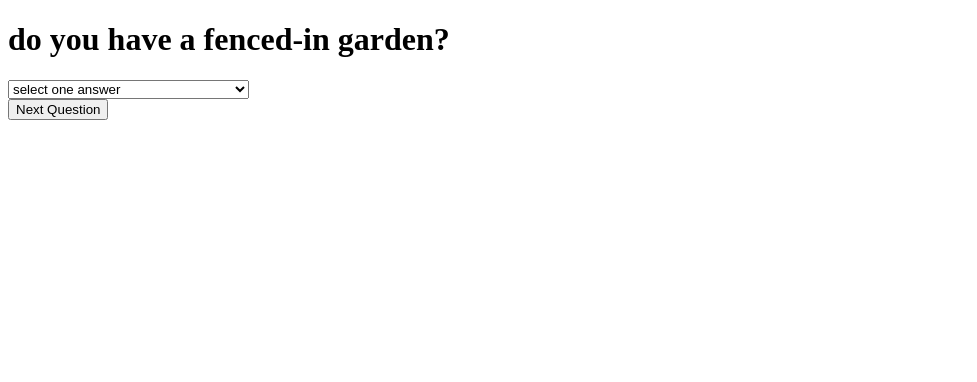
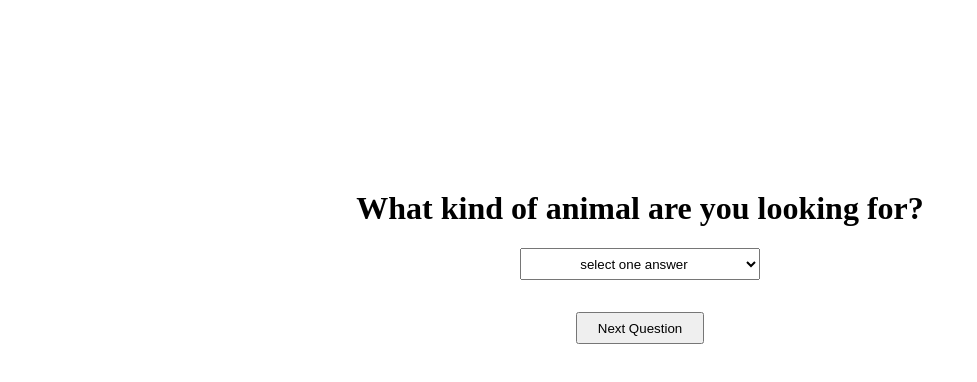
Before and after one commit to evelyn516/Adoption, a React (Create React App) app in the folder client/: page /quiz in a window 1280 px wide. Shown: the top 382 px of the page, without its empty margins (0-977 px from the left). Built offline with nearby package versions, Linux system fonts and the light colour scheme.

Commit message:
added logic to guarentee the questions get answered before going foward

```diff
--- a/client/src/pages/Quiz/index.jsx
+++ b/client/src/pages/Quiz/index.jsx
@@ -8,26 +8,37 @@ const [questions, setQuestions] = useState ([
   {question:'Big or small?', answers: ['small', 'medium', 'big', 'size doesn\'t matter!' ]},
   {question:'Are you an active person?', answers: ['couch potato', 'reasonably', 'very']},
   {question:'Do you have children at home?', answers: ['yes - young children', 'yes - teenagers', 'no-thank god']},
-  {question:'do you have other pets?', answers: ['yes - a cat', 'yes - a dog', 'nope']},
-  {question:'do you have a fenced-in garden?', answers: ['yes', 'no - but there\'s green space close-by', 'no - I live in the city']},
-  {question:'what kind of maintenance can you provide for grooming?', answers: ['ew hair', 'some', 'so fluffy!']},
+  {question:'Do you have other pets?', answers: ['yes - a cat', 'yes - a dog', 'nope']},
+  {question:'Do you have a fenced-in garden?', answers: ['yes', 'no - but there\'s green space close-by', 'no - I live in the city']},
+  {question:'What kind of maintenance can you provide for grooming?', answers: ['ew hair', 'some', 'so fluffy!']},
   {question:'How much time will your pet have to spend alone', answers: ['none - wfh', 'some - but I can arrange care', 'reasonable - I work a lot']},
   {question:'Would you be able to take a pet with some behavioural issues that needs extra training?', answers: ['nope', 'minor', 'some', 'I like a challenge']},
   {question:'Can you tolerate some damage to your furniture and clothes until your pet is trained?', answers: ['nope', 'a little', 'I don\'t mind']
 }])
 
 
-const [currentQuestion, setCurrentQuestion] = useState(5)
+const [currentQuestion, setCurrentQuestion] = useState(0)
 const [response, setResponse] = useState([])
 const nextQuetions = currentQuestion + 1;
-
+let responseItem = ''
 
 const handleResponse = (e) => {
-let responseItem = e.target.value
+responseItem = e.target.value
 setResponse(response.push(responseItem))
 console.log(response)
 
 }
+
+const nextQuestion = () => {
+  if (responseItem === "") {
+    alert(" You must choose one answer to continue!")
+  } else{
+    setCurrentQuestion(currentQuestion + 1)
+
+  }
+}
+
+// if (currentQuestion === "") {
 
   return (
 
@@ -41,23 +52,24 @@ console.log(response)
 </div> */}
 <h1 className="questions"> {questions[currentQuestion].question}</h1>
 
-<div>
+<div className="answers-grid">
 
           <select className="category" value={questions[currentQuestion].answers} onChange={handleResponse}>
 
-          <option>select one answer</option>
+          <option className="single-opt">select one answer</option>
 
           {questions[currentQuestion].answers && questions[currentQuestion].answers.map((answer) => (
-          <option value={answer} key={answer[currentQuestion]}> {answer} </option> ))}
+          <option className="single-opt" value={answer} key={answer[currentQuestion]}> {answer} </option> ))}
 
           </select>
+        </div>
+{currentQuestion === questions.length - 1 ? ( <h1 className="questions"> All the questions answered!!!</h1>) : (<button className="next-q" onClick={() => nextQuestion()}> Next Question</button> )}
 
-          <br></br><button> Next Question</button>
-        </div>
 
 
 </>
 );
+
 }
 
 export default Quiz;
--- a/client/src/pages/Quiz/style.css
+++ b/client/src/pages/Quiz/style.css
@@ -0,0 +1,32 @@
+.questions{
+text-align: center;
+margin-top: 15%;
+}
+
+.answers-grid{
+min-width: 4rem;
+min-height: 2rem;
+margin: 0 auto;
+display: flex;
+align-items: flex-start;
+justify-content: center;
+
+}
+
+select{
+height: 2rem;
+width:15rem;
+text-align: center;
+margin-bottom: 2rem;
+
+}
+single-opt{
+text-align: center;
+
+}
+.next-q{
+    display: block;
+    height: 2rem;
+    width: 8rem;
+    margin: 0 auto;
+}
```
